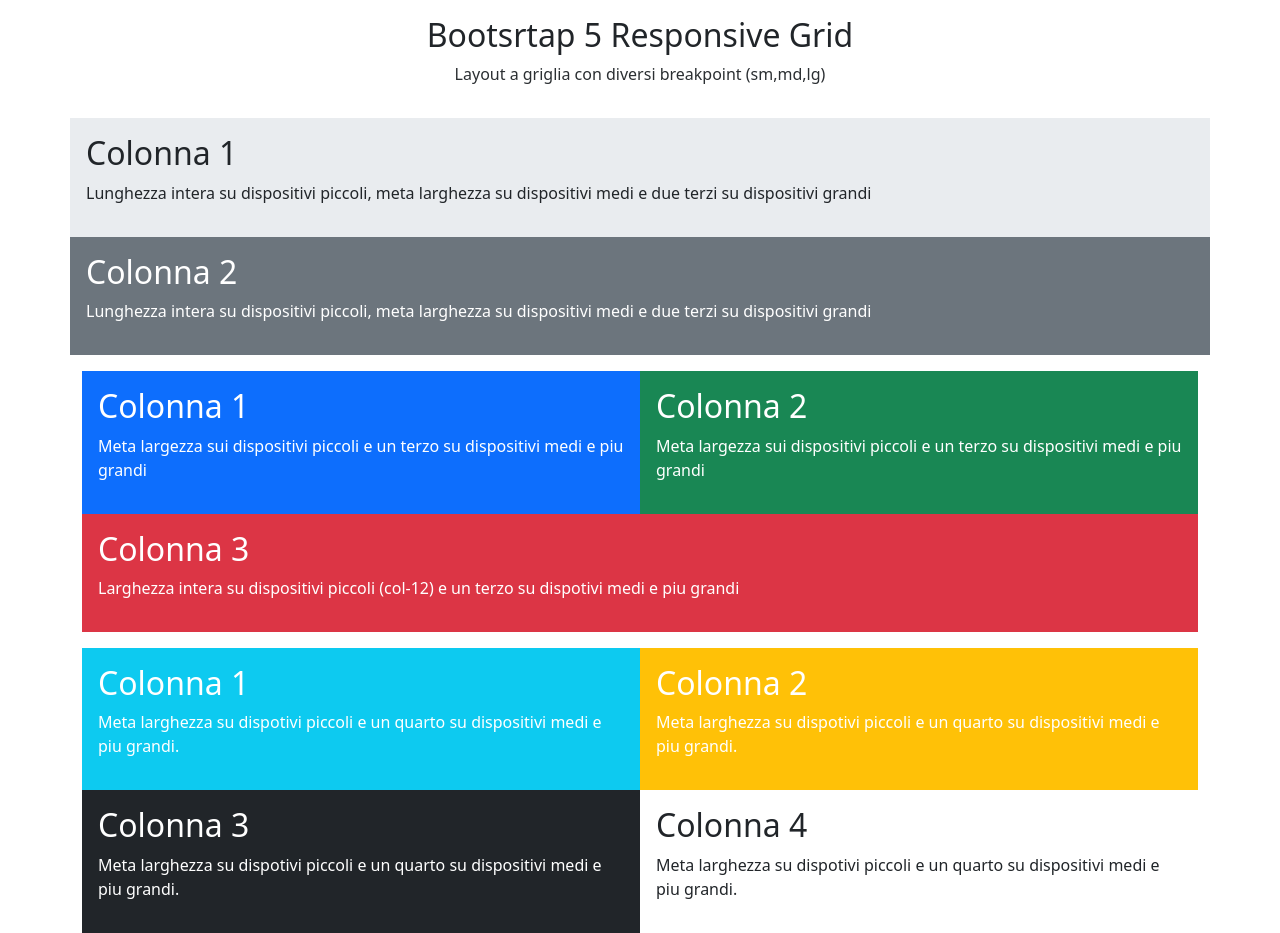
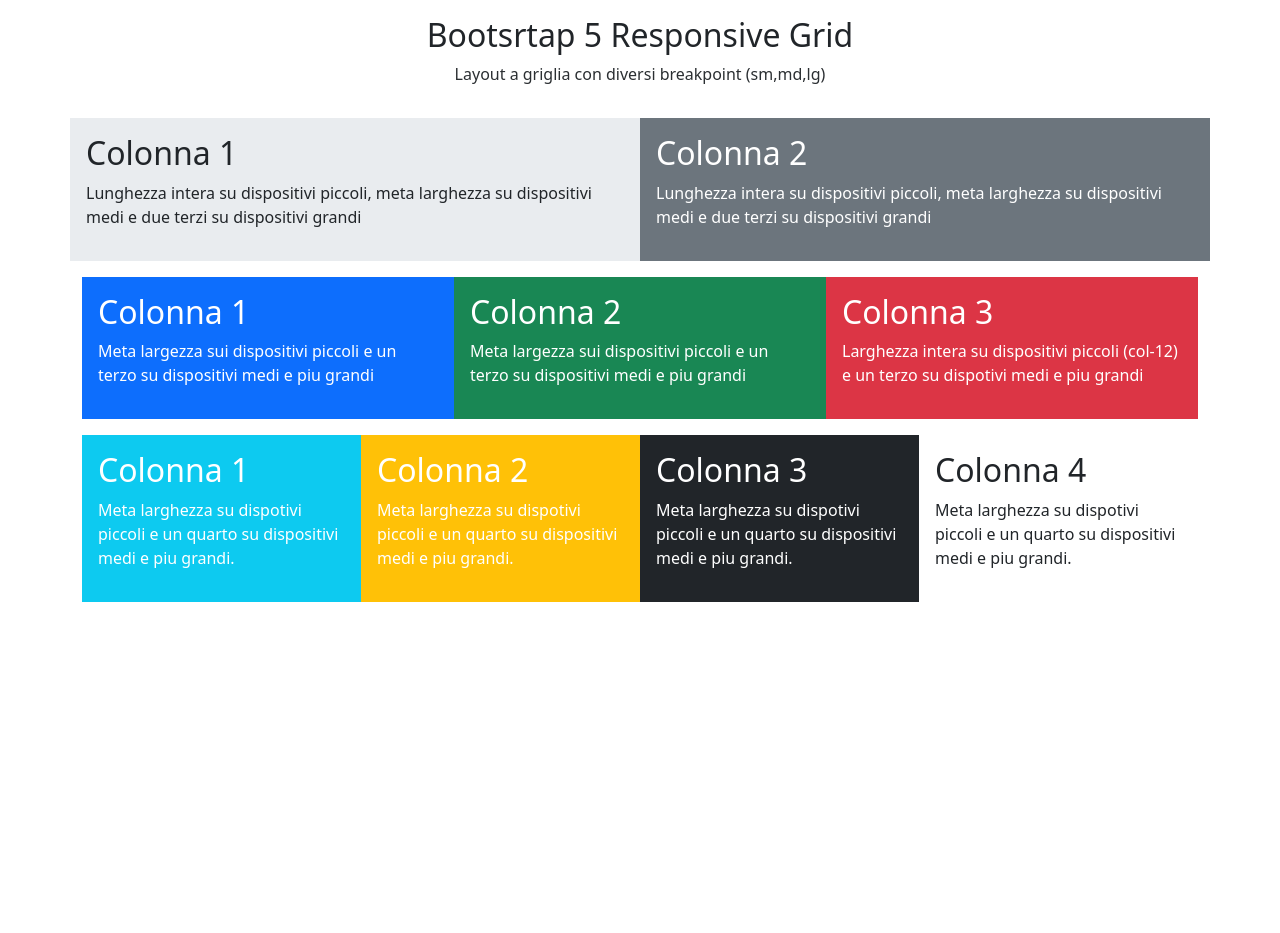
Before and after one commit to LorenzoVivenzio/htmlcss-bootstrap-layout, a plain HTML site: page index.html in a window 1280 px wide. After the commit the page ends 800 px from the top, so only its background shows below. Drawn offline with nearby package versions, Linux system fonts and the light colour scheme.

Commit message:
add responsive tablet

```diff
--- a/index.html
+++ b/index.html
@@ -18,14 +18,14 @@
     </div>
 
 
-    <div class="container">
+    <div class="container ">
         <div class="row">
-            <div class="col-12 bg-body-secondary p-3">
+            <div class="col-12 col-md-6 bg-body-secondary p-3">
                 <h2>Colonna 1</h2>
                 <p>Lunghezza intera su dispositivi piccoli, meta larghezza su dispositivi medi e due terzi su
                     dispositivi grandi</p>
             </div>
-            <div class="col-12 bg-secondary text-white p-3">
+            <div class="col-12 col-md-6 bg-secondary text-white p-3">
                 <h2>Colonna 2</h2>
                 <p>Lunghezza intera su dispositivi piccoli, meta larghezza su dispositivi medi e due terzi su dispositivi grandi</p>
             </div>
@@ -34,15 +34,15 @@
 
         <div class="container py-3">
             <div class="row">
-                <div class="col-6 bg-primary text-white p-3">
+                <div class="col-6 col-md-4  bg-primary text-white p-3">
                     <h2>Colonna 1</h2>
                     <p> Meta largezza sui dispositivi piccoli e un terzo su dispositivi medi e piu grandi</p>
                 </div>
-                <div class="col-6 bg-success text-white p-3">
+                <div class="col-6 col-md-4 bg-success text-white p-3">
                     <h2>Colonna 2</h2>
                     <p> Meta largezza sui dispositivi piccoli e un terzo su dispositivi medi e piu grandi</p>
                 </div>
-                <div class="col-12 bg-danger text-white p-3">
+                <div class="col-12 col-md-4 bg-danger text-white p-3">
                     <h2>Colonna 3</h2>
                     <p> Larghezza intera su dispositivi piccoli (col-12) e un terzo su dispotivi medi e piu grandi</p>
                 </div>
@@ -52,19 +52,19 @@
 
         <div class="container">
             <div class="row">
-                <div class="col-6 text-white bg-info p-3">
+                <div class="col-6 col-md-3 text-white bg-info p-3">
                     <h2>Colonna 1</h2>
                     <p>Meta larghezza su dispotivi piccoli e un quarto su dispositivi medi e piu grandi.</p>
                 </div>
-                <div class="col-6 text-white bg-warning p-3">
+                <div class="col-6 col-md-3 text-white bg-warning p-3">
                     <h2>Colonna 2</h2>
                     <p>Meta larghezza su dispotivi piccoli e un quarto su dispositivi medi e piu grandi.</p>
                 </div>
-                <div class="col-6 text-white bg-dark p-3">
+                <div class="col-6 col-md-3 text-white bg-dark p-3">
                     <h2>Colonna 3</h2>
                     <p>Meta larghezza su dispotivi piccoli e un quarto su dispositivi medi e piu grandi.</p>
                 </div>
-                <div class="col-6 p-3">
+                <div class="col-6 col-md-3 p-3">
                     <h2>Colonna 4</h2>
                     <p>Meta larghezza su dispotivi piccoli e un quarto su dispositivi medi e piu grandi.</p>
                 </div>
```
